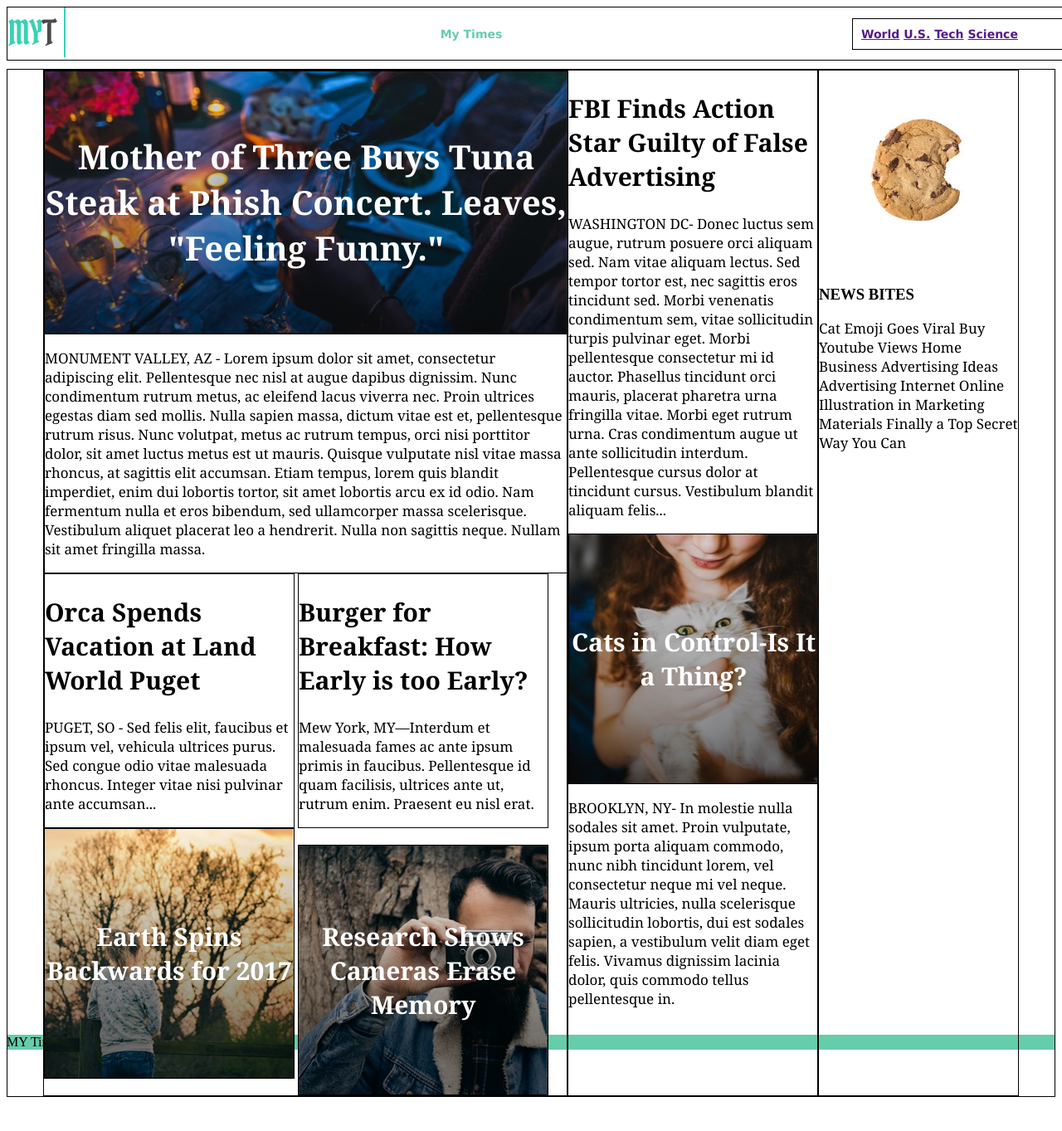
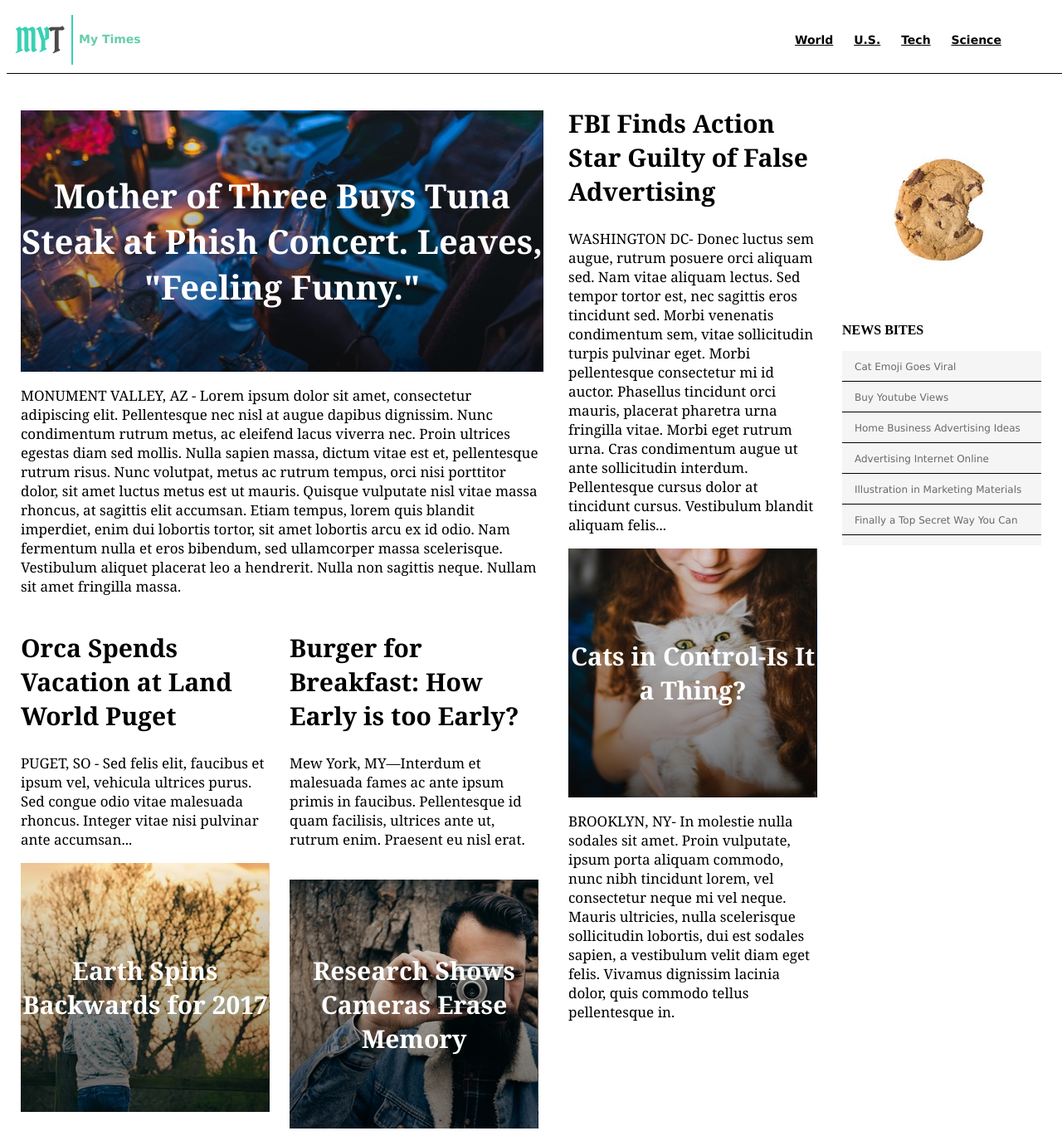
Before and after one commit to mecosu/MyTimes, a plain HTML site: page index.html in a window 1280 px wide. Shown: the top 1363 px of the page at 83% size. Before the commit the page ends 1322 px from the top, so only its background shows below. Drawn offline with Linux system fonts and the light colour scheme; files whose address does not match are found by name.

Commit message:
Continue layout of elements.

```diff
--- a/index.html
+++ b/index.html
@@ -7,13 +7,13 @@
 <body>
   <div class="header">
     <div class="logo"><img src="./resources/images/logo.jpg">
+      <p id="title">  My Times</p>
     </div>
-<p id="title">  My Times</p>
   <div class="nav">
-    <a href="">World</a>
-    <a href="">U.S.</a>
-    <a href="">Tech</a>
-    <a href="">Science</a>
+    <a class="navlink" href="">World</a>
+    <a class="navlink" href="">U.S.</a>
+    <a class="navlink" href="">Tech</a>
+    <a class="navlink" href="">Science</a>
   </div>
 </div>
   <div class="container">
@@ -24,7 +24,7 @@
       </h1>
     </div>
     <div class="mainstory">
-      <p>
+      <p class="story">
         MONUMENT VALLEY, AZ - Lorem ipsum dolor sit amet, consectetur adipiscing elit. Pellentesque nec nisl at augue dapibus dignissim. Nunc condimentum rutrum metus, ac eleifend lacus viverra nec. Proin ultrices egestas diam sed mollis. Nulla sapien massa, dictum vitae est et, pellentesque rutrum risus. Nunc volutpat, metus ac rutrum tempus, orci nisi porttitor dolor, sit amet luctus metus est ut mauris. Quisque vulputate nisl vitae massa rhoncus, at sagittis elit accumsan. Etiam tempus, lorem quis blandit imperdiet, enim dui lobortis tortor, sit amet lobortis arcu ex id odio. Nam fermentum nulla et eros bibendum, sed ullamcorper massa scelerisque. Vestibulum aliquet placerat leo a hendrerit. Nulla non sagittis neque. Nullam sit amet fringilla massa.
       </p>
     </div>
@@ -32,7 +32,7 @@
       <h2>
         Orca Spends Vacation at Land World Puget
       </h2>
-      <p>
+      <p class="story">
         PUGET, SO - Sed felis elit, faucibus et ipsum vel, vehicula ultrices purus. Sed congue odio vitae malesuada rhoncus. Integer vitae nisi pulvinar ante accumsan...
       </p>
     </div>
@@ -40,7 +40,7 @@
       <h2>
         Burger for Breakfast: How Early is too Early?
       </h2>
-      <p>
+      <p class="story">
         Mew York, MY—Interdum et malesuada fames ac ante ipsum primis in faucibus. Pellentesque id quam facilisis, ultrices ante ut, rutrum enim. Praesent eu nisl erat.
       </p>
     </div>
@@ -58,13 +58,15 @@
     <div class="column medium">
       <div class="FBI">
         <h2>FBI Finds Action Star Guilty of False Advertising</h2>
-        <p>WASHINGTON DC- Donec luctus sem augue, rutrum posuere orci aliquam sed. Nam vitae aliquam lectus. Sed tempor tortor est, nec sagittis eros tincidunt sed. Morbi venenatis condimentum sem, vitae sollicitudin turpis pulvinar eget. Morbi pellentesque consectetur mi id auctor. Phasellus tincidunt orci mauris, placerat pharetra urna fringilla vitae. Morbi eget rutrum urna. Cras condimentum augue ut ante sollicitudin interdum. Pellentesque cursus dolor at tincidunt cursus. Vestibulum blandit aliquam felis...</p>
+      <p class="story">
+        WASHINGTON DC- Donec luctus sem augue, rutrum posuere orci aliquam sed. Nam vitae aliquam lectus. Sed tempor tortor est, nec sagittis eros tincidunt sed. Morbi venenatis condimentum sem, vitae sollicitudin turpis pulvinar eget. Morbi pellentesque consectetur mi id auctor. Phasellus tincidunt orci mauris, placerat pharetra urna fringilla vitae. Morbi eget rutrum urna. Cras condimentum augue ut ante sollicitudin interdum. Pellentesque cursus dolor at tincidunt cursus. Vestibulum blandit aliquam felis...
+      </p>
       </div>
       <div class="cats">
         <h2>Cats in Control-Is It a Thing?</h2>
       </div>
       <div class="catstory">
-        <p>
+      <p class="story">
         BROOKLYN, NY- In molestie nulla sodales sit amet. Proin vulputate, ipsum porta aliquam commodo, nunc nibh tincidunt lorem, vel consectetur neque mi vel neque. Mauris ultricies, nulla scelerisque sollicitudin lobortis, dui est sodales sapien, a vestibulum velit diam eget felis. Vivamus dignissim lacinia dolor, quis commodo tellus pellentesque in.
         </p>
       </div>
@@ -72,20 +74,26 @@
     <div class="column small">
       <div class="cookie">
       </div>
+    <h3>NEWS BITES</h3>
       <div class="newsbites">
-        <h3>NEWS BITES</h3>
-        <p>
-          Cat Emoji Goes Viral Buy Youtube Views Home Business Advertising Ideas Advertising Internet Online Illustration in Marketing Materials Finally a Top Secret Way You Can
-        </p>
-    </div>
+        <p class="list">Cat Emoji Goes Viral</p>
+        <p class="list">Buy Youtube Views</p>
+        <p class="list">Home Business Advertising Ideas</p>
+        <p class="list">Advertising Internet Online</p>
+        <p class="list">Illustration in Marketing Materials</p>
+        <p class="list">Finally a Top Secret Way You Can</p>
+      </div>
     </div>
   </div>
   <div class="footer">
-    MY Times |
-    <a href="">World</a>
-    <a href="">U.S.</a>
-    <a href="">Tech</a>
-    <a href="">Science</a>
+    <p id="mytimes">
+      MY Times |
+    </p>
+    <a class="navlink" href="">World</a>
+    <a class="navlink" href="">U.S.</a>
+    <a class="navlink" href="">Tech</a>
+    <a class="navlink" href="">Science</a>
+    <p id="copyright">© 2016, My Times (A Division of Codecademy bite)</p>
   </div>
 </body>
 </html>
--- a/resources/css/style.css
+++ b/resources/css/style.css
@@ -5,20 +5,40 @@
   font-size: 14px;
   font-weight: bold;
   position: fixed;
-  border: 1px solid black;
+  border-bottom: 1px solid black;
   align-items: center;
   width: 100%;
+  z-index: 5;
+  background-color: white;
+  padding: 10px;
 }
 
 .nav {
+  width: 350px;
+}
+
+.navlink {
   padding: 10px;
-  border: 1px solid black;
-  width: 240px;
+}
+
+a:link {
+  color: black;
+}
+
+a:active {
+  color: black;
+}
+
+a:hover {
+  color: black
+}
+
+a:visited {
+  color: black;
 }
 
 .logo {
-  display: inline;
-  width: 100px;
+  display: inline-flex;
 }
 
 #title {
@@ -31,36 +51,37 @@
 
 .container {
   display: flex;
-  border: 1px solid black;
   position: relative;
   top: 75px;
   justify-content: center;
   flex-wrap: wrap;
+  padding-bottom: 100px;
+  width: 100%;
 }
 
 .column.large {
   display: inline-block;
   width: 630px;
-  border: 1px solid black;
+  padding: 50px 15px 50px 0px;
+  justify-content: space-between
 }
 
 .column.medium {
   width: 300px;
-  border: 1px solid black;
+  padding: 20px 15px;
 }
 
 .column.small {
   display: flex;
   width: 240px;
-  border: 1px solid black;
   flex-direction: column;
+  padding: 50px 0px 50px 15px;
 }
 
 .headline {
   display: flex;
   width: 630px;
   height: 315px;
-  border: 1px solid black;
   background-image: url("file:///C:/Users/Megan/Dropbox/Projects/MyTimes/resources/images/mainstory.png");
   color: white;
   background-color: black;
@@ -74,7 +95,6 @@
   display: flex;
   width: 300px;
   height: 300px;
-  border: 1px solid black;
   background-image: url("file:///C:/Users/Megan/Dropbox/Projects/MyTimes/resources/images/catceo.png");
   background-color: black;
   color: white;
@@ -83,7 +103,7 @@
   text-align: center;
 }
 
-p {
+.story {
   font-family: Georgia;
   font-size: 17px;
   color: black;
@@ -102,23 +122,26 @@ h2 {
  font-size: 30px;
 }
 
+h3 {
+  font-size: 16px;
+font-weight: bold;
+}
+
 .mainstory {
   display: block;
   width: 630px;
   height: auto;
-  border: 1px solid black;
 }
 
 .orca {
   display: inline-block;
   width: 300px;
-  border: 1px solid black;
+  margin-right: 20px;
 }
 
 .burger {
     display: inline-block;
     width: 300px;
-    border: 1px solid black;
 }
 
 .earth {
@@ -127,8 +150,8 @@ h2 {
     text-align: center;
     width: 300px;
     height: 300px;
-    border: 1px solid black;
     color: white;
+    margin-right: 20px;
     background-image: url("file:///C:/Users/Megan/Dropbox/Projects/MyTimes/resources/images/fallseason.png");
 }
 
@@ -138,7 +161,6 @@ h2 {
     text-align: center;
     width: 300px;
     height: 300px;
-    border: 1px solid black;
     background-image: url("file:///C:/Users/Megan/Dropbox/Projects/MyTimes/resources/images/hipstercameraman.png");
     color: white;
 }
@@ -149,7 +171,40 @@ h2 {
   background-image: url("file:///C:/Users/Megan/Dropbox/Projects/MyTimes/resources/images/cookie.png");
 }
 
+.newsbites {
+  background-color: WhiteSmoke;
+ font-family: Verdana;
+ font-size: 12px;
+ color: DimGray;
+ }
+
+.list {
+ border-bottom: 1px solid black;
+  padding-bottom: 10px;
+  padding-left: 15px;
+  background-color: WhiteSmoke;
+}
+
 .footer {
+  display: inline-flex;
   width: 100%;
   background-color:  MediumAquamarine;
+ font-family: Verdana;
+ font-size: 12px;
+ height: 300px;
+ font-weight: normal;
+ align-items: center;
+ justify-content: center;
+ position: relative;
 }
+
+#mytimes {
+  font-family: Georgia;
+  font-size: 16px;
+  font-weight: bold;
+  color: white;
+}
+
+#copyright {
+  display: block;
+}
```
